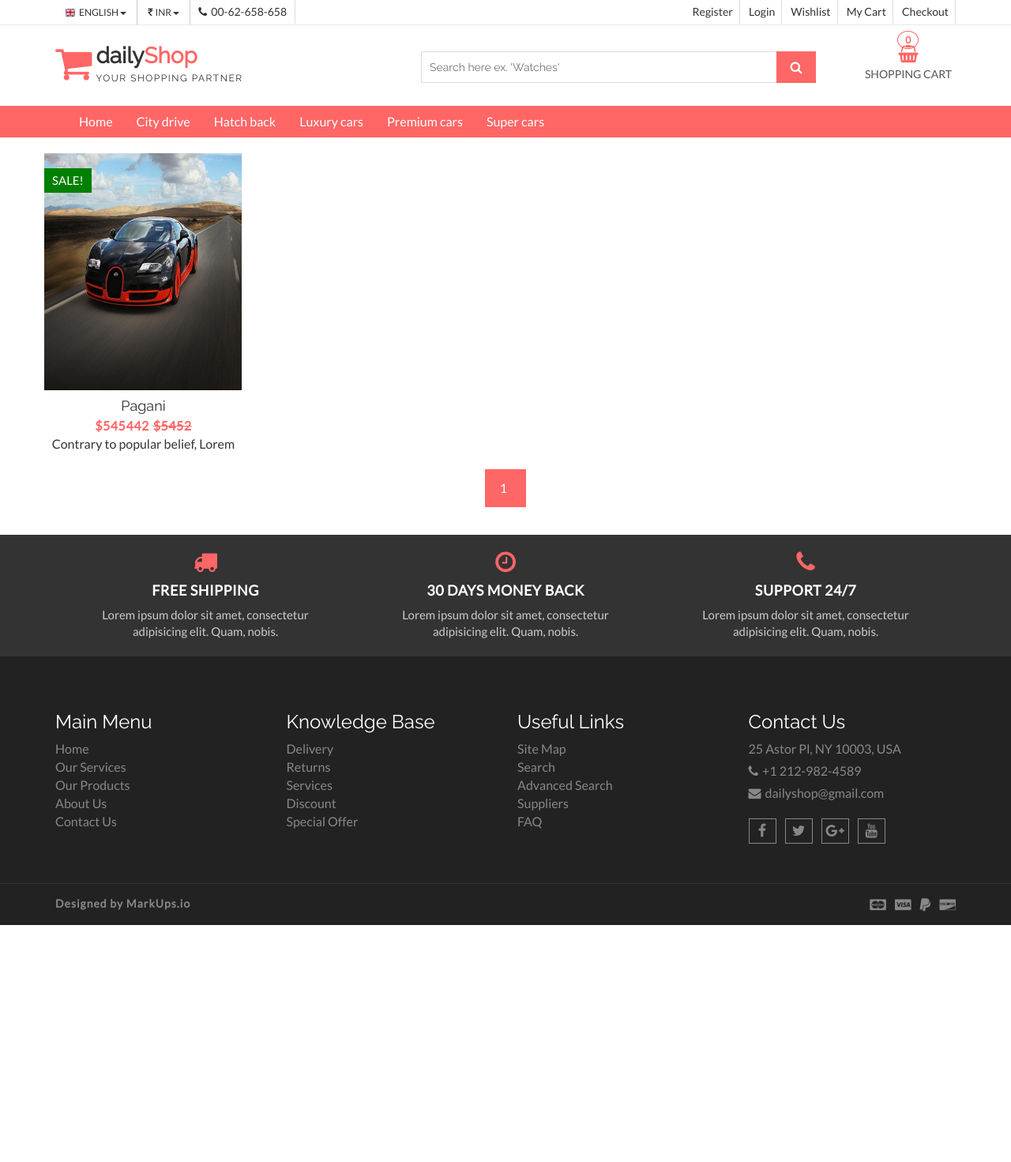
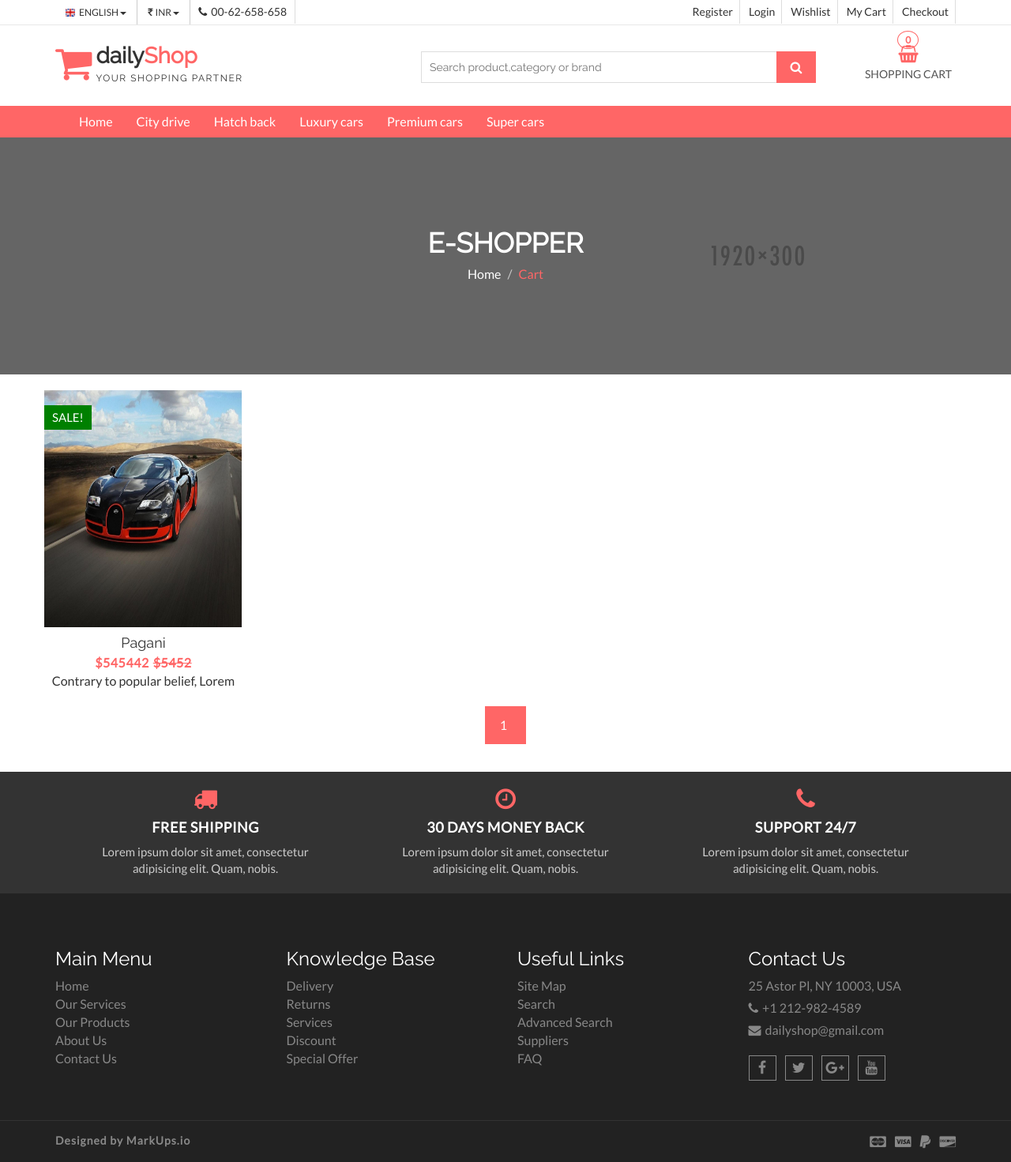
Before and after one commit to dhaneshvg/Django_Ecommerce_project, a Django app: a page that uses templates/base.html in a window 1280 px wide; the page is wider, and only the part inside the window is pictured. Shown: that part at 79% size. Before the commit the page ends 1171 px from the top of that part, so only its background shows below. Run offline with Django 3.2, Linux system fonts and the light colour scheme; data comes from the database, SQL or seed files in the repository; both versions use the stored data as it was after the commit; some libraries are stand-ins or nearby versions.

Commit message:
theme modifications

```diff
--- a/checkout/urls.py
+++ b/checkout/urls.py
@@ -3,5 +3,5 @@ from django.urls import path
 from . import views
 
 urlpatterns = [
-    path('checkout', views.checkout, name='checkout'),
+    path('', views.checkout, name='checkout'),
 ]
--- a/templates/base.html
+++ b/templates/base.html
@@ -137,7 +137,7 @@
                         <!-- search box -->
                         <div class="aa-search-box">
                             <form action="{% url 'search' %}" method="get">
-                                <input id="" name="q" placeholder="Search here ex. 'Watches' " type="text">
+                                <input id="" name="q" placeholder="Search product,category or brand" type="text">
                                 <button type="submit"><span class="fa fa-search"></span></button>
                             </form>
                         </div>
--- a/templates/cart.html
+++ b/templates/cart.html
@@ -74,7 +74,7 @@
                                                     <input class="aa-coupon-code" placeholder="Coupon" type="text">
                                                     <input class="aa-cart-view-btn" type="submit" value="Apply Coupon">
                                                 </div>
-                                                <input class="aa-cart-view-btn" type="submit" value="Update Cart">
+                                                <input class="aa-cart-view-btn" type="submit" value="Shop More">
                                             </td>
                                         </tr>
                                         </tbody>
--- a/templates/index.html
+++ b/templates/index.html
@@ -32,6 +32,23 @@
         </div>
     </section>
     <!-- / menu -->
+
+    <!-- catg header banner section -->
+    <section id="aa-catg-head-banner">
+        <img src="{% static 'img/fashion/fashion-header-bg-8.jpg' %}" alt="fashion img">
+        <div class="aa-catg-head-banner-area">
+            <div class="container">
+                <div class="aa-catg-head-banner-content">
+                    <h2>E-Shopper</h2>
+                    <ol class="breadcrumb">
+                        <li><a href="index.html">Home</a></li>
+                        <li class="active">Cart</li>
+                    </ol>
+                </div>
+            </div>
+        </div>
+    </section>
+    <!-- / catg header banner section -->
 
     <!-- Products section -->
     <section id="aa-product">
@@ -89,7 +106,7 @@
                                         {% endfor %}
                                     </div>
                                     <!-- / women product category -->
-
+                                    <!------------------------------------------------------------------------------------------------------------------------------->
                                     <!-- start sports product category -->
                                     <div class="tab-pane fade" id="sports">
                                         <ul class="aa-product-catg">
```
Also changed, not shown: db.sqlite3.
